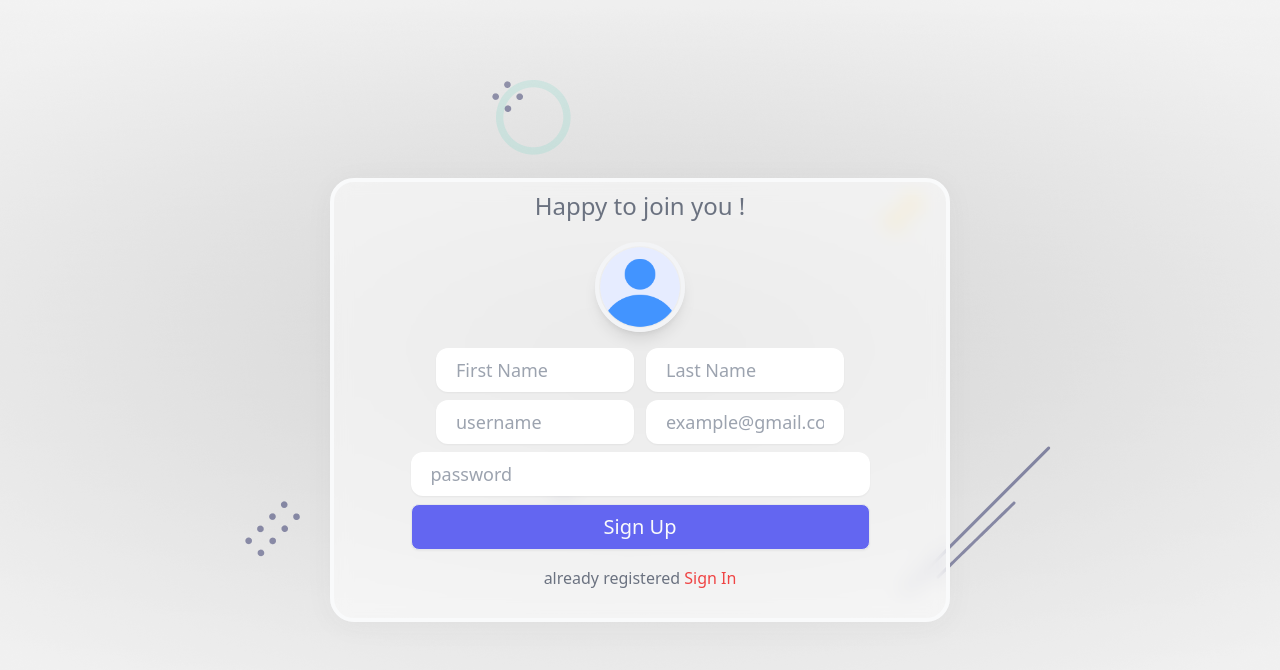
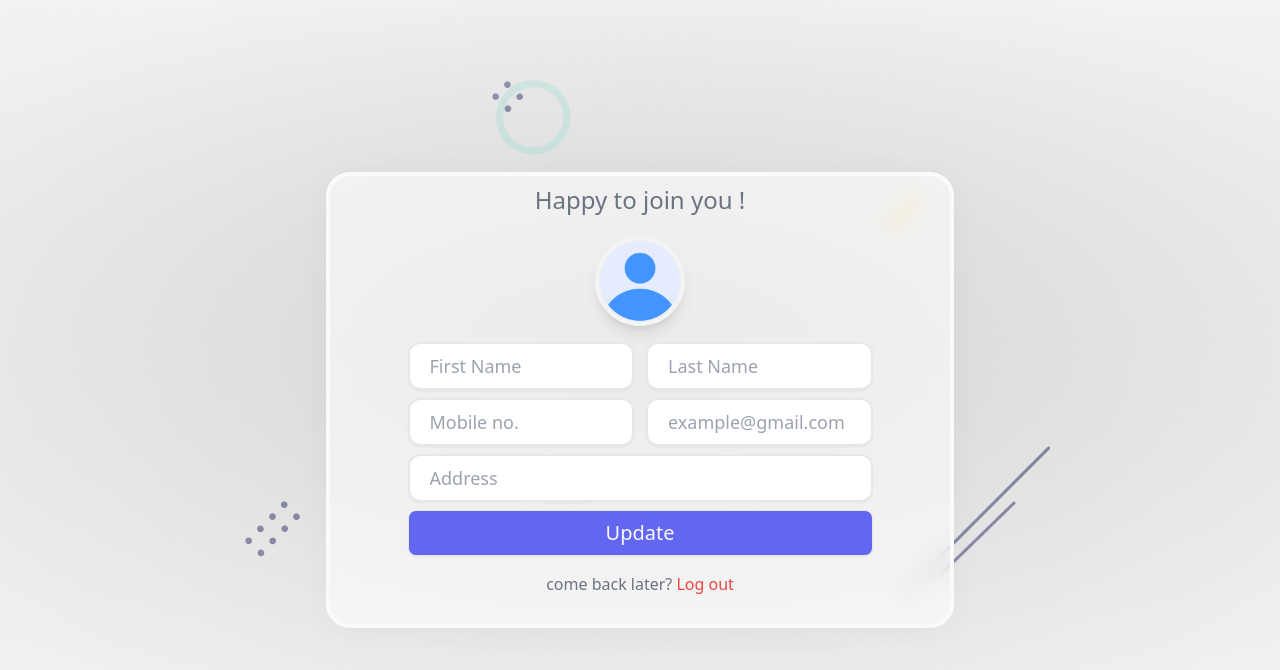
Before and after one commit to ShubhamDhatwalia/login--app, a React (Create React App) app in the folder client/: page /profile in a window 1280 px wide. Shown: the top 670 px of the page. Built offline with nearby package versions, Linux system fonts and the light colour scheme.

Commit message:
practice

```diff
--- a/client/src/components/Profile.js
+++ b/client/src/components/Profile.js
@@ -45,7 +45,7 @@ export default function Register() {
           </div>
 
           <form className="py-1" onSubmit={formik.handleSubmit}>
-            <div className="profile flex justify-center py-4">
+            <div className="profile flex justify-center py-4 ">
               <label htmlFor="profile">
                 <img
                   src={file || avatar}
@@ -62,7 +62,7 @@ export default function Register() {
             </div>
 
             <div className="textbox flex flex-col items-center gap-2">
-              <div className="name flex w-2/3 gap-3">
+              <div className="name flex w-3/4 gap-3">
                 <input
                   {...formik.getFieldProps("firstName")}
                   type="text"
@@ -79,14 +79,14 @@ export default function Register() {
               </div>
 
 
-              <div className="name flex w-2/3 gap-3">
+              <div className="name flex w-3/4 gap-3">
 
 
                 <input
                 {...formik.getFieldProps("username")}
                 className={styles.textbox}
-                type="username"
-                placeholder="username"
+                type="text"
+                placeholder="Mobile no."
               />
 
               <input
@@ -101,21 +101,21 @@ export default function Register() {
 
 
               <input
-                {...formik.getFieldProps("password")}
+                {...formik.getFieldProps("address")}
                 className={styles.textbox}
-                type="password"
-                placeholder="password"
+                type="text"
+                placeholder="Address"
               />
               <button className={styles.btn} type="submit">
-                Sign Up
+                Update
               </button>
             </div>
 
             <div className="text-center py-4">
               <span className="text-gray-500">
-                already registered{" "}
+                come back later? {" "}
                 <Link className="text-red-500" to="/">
-                  Sign In
+                  Log out
                 </Link>
               </span>
             </div>
--- a/client/src/styles/Username.module.css
+++ b/client/src/styles/Username.module.css
@@ -13,9 +13,9 @@
 }
 
 .textbox{
-    @apply border-0 px-5 py-2 rounded-xl w-3/4 shadow-sm text-lg;
-    @apply focus:outline-none;
-    @apply hover:border-2 border-indigo-100;
+    @apply border-2 px-5 py-2 rounded-xl w-3/4 shadow-sm text-lg;
+    @apply focus:outline-indigo-300;
+    @apply hover:border-indigo-300;
 }
 
 .btn{
```
